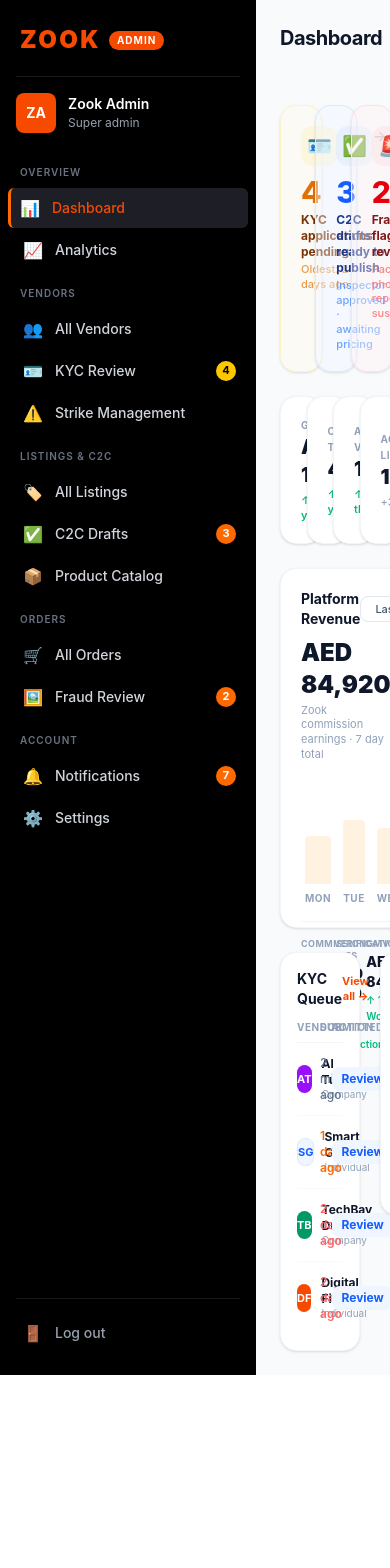
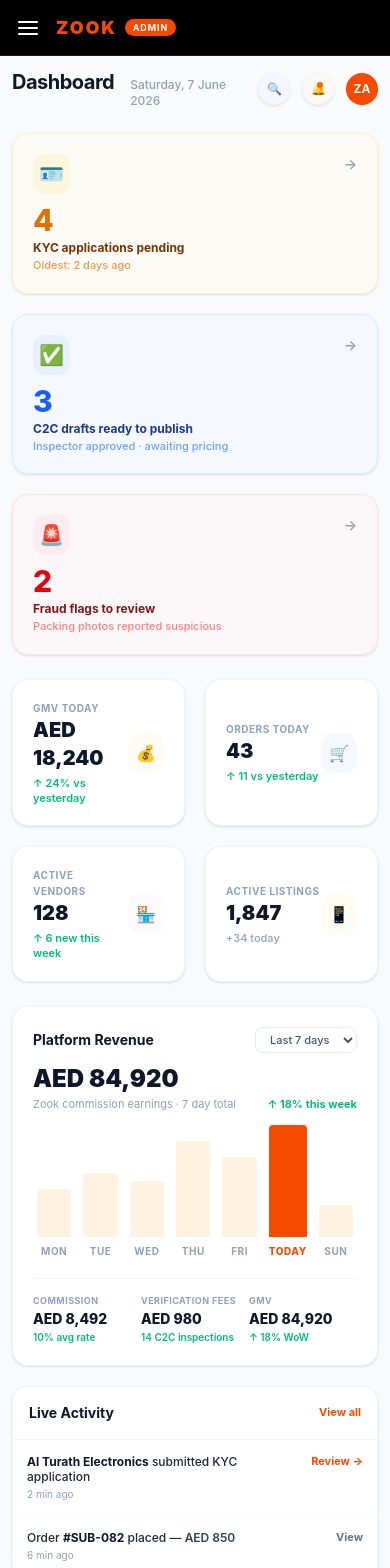
Before and after one commit to RahulSomaraj/zook_admin, a React (Vite) app: page /dashboard in a window 390 px wide. Shown: the top 1568 px of the page. Before the commit the page ends 1375 px from the top, so only its background shows below. Built offline with nearby package versions, Linux system fonts and the light colour scheme.

Commit message:
change in responsive codes

```diff
--- a/src/components/sidebar/Sidebar.jsx
+++ b/src/components/sidebar/Sidebar.jsx
@@ -40,17 +40,44 @@
   },
 ];
 
-export default function Sidebar() {
+export default function Sidebar({ mobileOpen = false, onClose = () => {} }) {
   return (
-    <div className="w-64 min-h-screen bg-black flex flex-col select-none">
+    <>
+      {/* Backdrop — mobile only */}
+      <div
+        onClick={onClose}
+        aria-hidden="true"
+        className={`fixed inset-0 z-30 bg-black/50 md:hidden transition-opacity duration-200 ${
+          mobileOpen ? "opacity-100" : "opacity-0 pointer-events-none"
+        }`}
+      />
+
+      <div
+        className={`w-64 bg-black flex flex-col select-none
+          fixed inset-y-0 left-0 z-40 transform transition-transform duration-200
+          md:static md:z-auto md:min-h-screen md:translate-x-0 md:transition-none
+          ${mobileOpen ? "translate-x-0" : "-translate-x-full"}`}
+      >
       {/* Logo */}
-      <div className="px-5 pt-6 pb-5">
+      <div className="px-5 pt-6 pb-5 flex items-center justify-between">
         <div className="flex items-center gap-2">
           <span className="text-orange-600 font-black text-2xl tracking-widest">ZOOK</span>
           <span className="bg-orange-600 text-white text-[10px] font-bold px-2 py-0.5 rounded-full tracking-widest">
             ADMIN
           </span>
         </div>
+        {/* Close button — mobile only */}
+        <button
+          type="button"
+          onClick={onClose}
+          aria-label="Close menu"
+          className="md:hidden p-1 text-gray-400 hover:text-white"
+        >
+          <svg width="22" height="22" viewBox="0 0 24 24" fill="none" stroke="currentColor" strokeWidth="2" strokeLinecap="round">
+            <line x1="18" y1="6" x2="6" y2="18" />
+            <line x1="6" y1="6" x2="18" y2="18" />
+          </svg>
+        </button>
       </div>
 
       {/* Divider */}
@@ -81,6 +108,7 @@
               <NavLink
                 key={item.id}
                 to={item.path}
+                onClick={onClose}
                 className={({ isActive }) => `
                   w-full flex items-center gap-3 px-3 py-2.5 rounded-md mb-0.5
                   text-sm font-medium transition-all duration-150 relative
@@ -114,6 +142,7 @@
           <span>Log out</span>
         </button>
       </div>
-    </div>
+      </div>
+    </>
   );
 }
--- a/src/layout/MainLayout.jsx
+++ b/src/layout/MainLayout.jsx
@@ -1,12 +1,40 @@
+import { useState } from "react";
 import Sidebar from "../components/sidebar/Sidebar";
 
 export default function MainLayout({ children }) {
+  const [mobileOpen, setMobileOpen] = useState(false);
+
   return (
     <div className="flex min-h-screen bg-[#0d0e12]">
-      <Sidebar />
-      <main className="flex-1 overflow-hidden bg-white">
-        {children}
-      </main>
+      <Sidebar mobileOpen={mobileOpen} onClose={() => setMobileOpen(false)} />
+
+      <div className="flex-1 flex flex-col min-w-0 bg-white">
+        {/* Mobile top bar — hidden on desktop (md+) */}
+        <header className="md:hidden sticky top-0 z-30 flex items-center gap-3 h-14 px-4 bg-black border-b border-white/10">
+          <button
+            type="button"
+            onClick={() => setMobileOpen(true)}
+            aria-label="Open menu"
+            className="p-1 -ml-1 text-white"
+          >
+            <svg width="24" height="24" viewBox="0 0 24 24" fill="none" stroke="currentColor" strokeWidth="2" strokeLinecap="round">
+              <line x1="3" y1="6" x2="21" y2="6" />
+              <line x1="3" y1="12" x2="21" y2="12" />
+              <line x1="3" y1="18" x2="21" y2="18" />
+            </svg>
+          </button>
+          <div className="flex items-center gap-2">
+            <span className="text-orange-600 font-black text-lg tracking-widest">ZOOK</span>
+            <span className="bg-orange-600 text-white text-[9px] font-bold px-2 py-0.5 rounded-full tracking-widest">
+              ADMIN
+            </span>
+          </div>
+        </header>
+
+        <main className="flex-1 overflow-x-hidden bg-white">
+          {children}
+        </main>
+      </div>
     </div>
   );
 }
--- a/src/pages/FraudReview.jsx
+++ b/src/pages/FraudReview.jsx
@@ -255,7 +255,7 @@
           </div>
 
           {/* Fraud Cards */}
-          <div className="grid grid-cols-2 gap-4 mb-6">
+          <div className="grid grid-cols-1 lg:grid-cols-2 gap-4 mb-6">
             {FRAUD_CASES.map((c) => (
               <FraudCard key={c.id} c={c} />
             ))}
@@ -267,7 +267,8 @@
               <div className="text-[14px] font-extrabold text-[#0A0A0A]">Recent Fraud Actions</div>
               <span className="text-[12px] text-[#999]">Last 30 days</span>
             </div>
-            <table className="w-full border-collapse">
+            <div className="overflow-x-auto">
+            <table className="w-full min-w-[640px] border-collapse">
               <thead>
                 <tr>
                   {["Order", "Vendor", "Flag type", "Action taken", "Date"].map((h) => (
@@ -294,6 +295,7 @@
                 ))}
               </tbody>
             </table>
+            </div>
           </div>
 
         </div>
--- a/src/pages/Overview.jsx
+++ b/src/pages/Overview.jsx
@@ -2,7 +2,7 @@
 
 export default function Overview() {
   return (
-    <div className="flex-1 bg-slate-50 min-h-screen text-slate-800 text-xs font-sans p-6 space-y-6 overflow-y-auto">
+    <div className="flex-1 bg-slate-50 min-h-screen text-slate-800 text-xs font-sans p-3 sm:p-6 space-y-6 overflow-y-auto">
 
       {/* TOP ACTIONS BAR / HEADER */}
       <div className="flex justify-between items-center">
@@ -27,7 +27,7 @@
       </div>
 
       {/* ALERT ROW CARDS */}
-      <div className="grid grid-cols-3 gap-5">
+      <div className="grid grid-cols-1 sm:grid-cols-3 gap-5">
         {/* KYC Pending Application Card */}
         <div className="bg-amber-50/40 border border-amber-100 rounded-2xl p-5 shadow-sm flex justify-between items-start">
           <div className="space-y-1">
@@ -69,7 +69,7 @@
       </div>
 
       {/* METRIC ROW BANNER CARDS */}
-      <div className="grid grid-cols-4 gap-5">
+      <div className="grid grid-cols-2 lg:grid-cols-4 gap-5">
         <div className="bg-white border border-slate-100 p-5 rounded-2xl shadow-sm flex items-center justify-between">
           <div className="space-y-1">
             <span className="text-[10px] uppercase font-bold text-slate-400 tracking-wider">GMV Today</span>
@@ -108,10 +108,10 @@
       </div>
 
       {/* PLATFORM REVENUE & LIVE ACTIVITY SPAN GROUP */}
-      <div className="grid grid-cols-12 gap-5 items-start">
+      <div className="grid grid-cols-1 lg:grid-cols-12 gap-5 items-start">
 
         {/* PLATFORM REVENUE COMPONENT */}
-        <div className="col-span-8 bg-white border border-slate-100 rounded-2xl p-5 shadow-sm flex flex-col justify-between h-[360px]">
+        <div className="col-span-1 lg:col-span-8 bg-white border border-slate-100 rounded-2xl p-5 shadow-sm flex flex-col justify-between h-[360px]">
           <div className="flex justify-between items-center">
             <h3 className="font-bold text-slate-900 text-sm">Platform Revenue</h3>
             <select className="border border-slate-200 bg-white text-slate-600 rounded-lg px-2.5 py-1 text-[11px] font-medium outline-none">
@@ -168,7 +168,7 @@
         </div>
 
         {/* LIVE ACTIVITY COMPONENT */}
-        <div className="col-span-4 bg-white border border-slate-100 rounded-2xl shadow-sm h-[360px] flex flex-col overflow-hidden">
+        <div className="col-span-1 lg:col-span-4 bg-white border border-slate-100 rounded-2xl shadow-sm h-[360px] flex flex-col overflow-hidden">
           <div className="p-4 border-b border-slate-100 flex justify-between items-center bg-white sticky top-0">
             <h3 className="font-bold text-slate-900 text-sm">Live Activity</h3>
             <button className="text-orange-600 font-bold text-[11px] hover:underline">View all</button>
@@ -220,10 +220,10 @@
       </div>
 
       {/* LOWER ROW SPLIT GRID (KYC QUEUE, TOP VENDORS, SALES CATEGORIES) */}
-      <div className="grid grid-cols-12 gap-5 items-start">
+      <div className="grid grid-cols-1 lg:grid-cols-12 gap-5 items-start">
 
         {/* KYC QUEUE COMPONENT */}
-        <div className="col-span-5 bg-white border border-slate-100 rounded-2xl p-4 shadow-sm space-y-3">
+        <div className="col-span-1 lg:col-span-5 bg-white border border-slate-100 rounded-2xl p-4 shadow-sm space-y-3">
           <div className="flex justify-between items-center">
             <h3 className="font-bold text-slate-900 text-sm">KYC Queue</h3>
             <button className="text-orange-600 font-bold text-[11px]">View all →</button>
@@ -301,7 +301,7 @@
         </div>
 
         {/* TOP VENDORS COMPONENT */}
-        <div className="col-span-3 bg-white border border-slate-100 rounded-2xl p-4 shadow-sm space-y-3">
+        <div className="col-span-1 lg:col-span-3 bg-white border border-slate-100 rounded-2xl p-4 shadow-sm space-y-3">
           <div className="flex justify-between items-center">
             <h3 className="font-bold text-slate-900 text-sm">Top Vendors</h3>
             <span className="text-orange-600 font-bold text-[11px]">This month</span>
@@ -336,7 +336,7 @@
         </div>
 
         {/* SALES BY CATEGORY COMPONENT */}
-        <div className="col-span-4 bg-white border border-slate-100 rounded-2xl p-4 shadow-sm flex flex-col justify-between h-[285px]">
+        <div className="col-span-1 lg:col-span-4 bg-white border border-slate-100 rounded-2xl p-4 shadow-sm flex flex-col justify-between h-[285px]">
           <div>
             <div className="flex justify-between items-center mb-3">
               <h3 className="font-bold text-slate-900 text-sm">Sales by Category</h3>
```
Also changed, not shown: src/pages/AllOrders.jsx (+7 -5 lines), src/pages/C2CDrafts.jsx (+7 -7 lines), src/pages/KycReview.jsx (+4 -4 lines), src/pages/ProductCatalog.jsx (+4 -4 lines), src/pages/StrikeManagement.jsx (+9 -9 lines), 1 other file (tests, documents, lock files or other folders).
